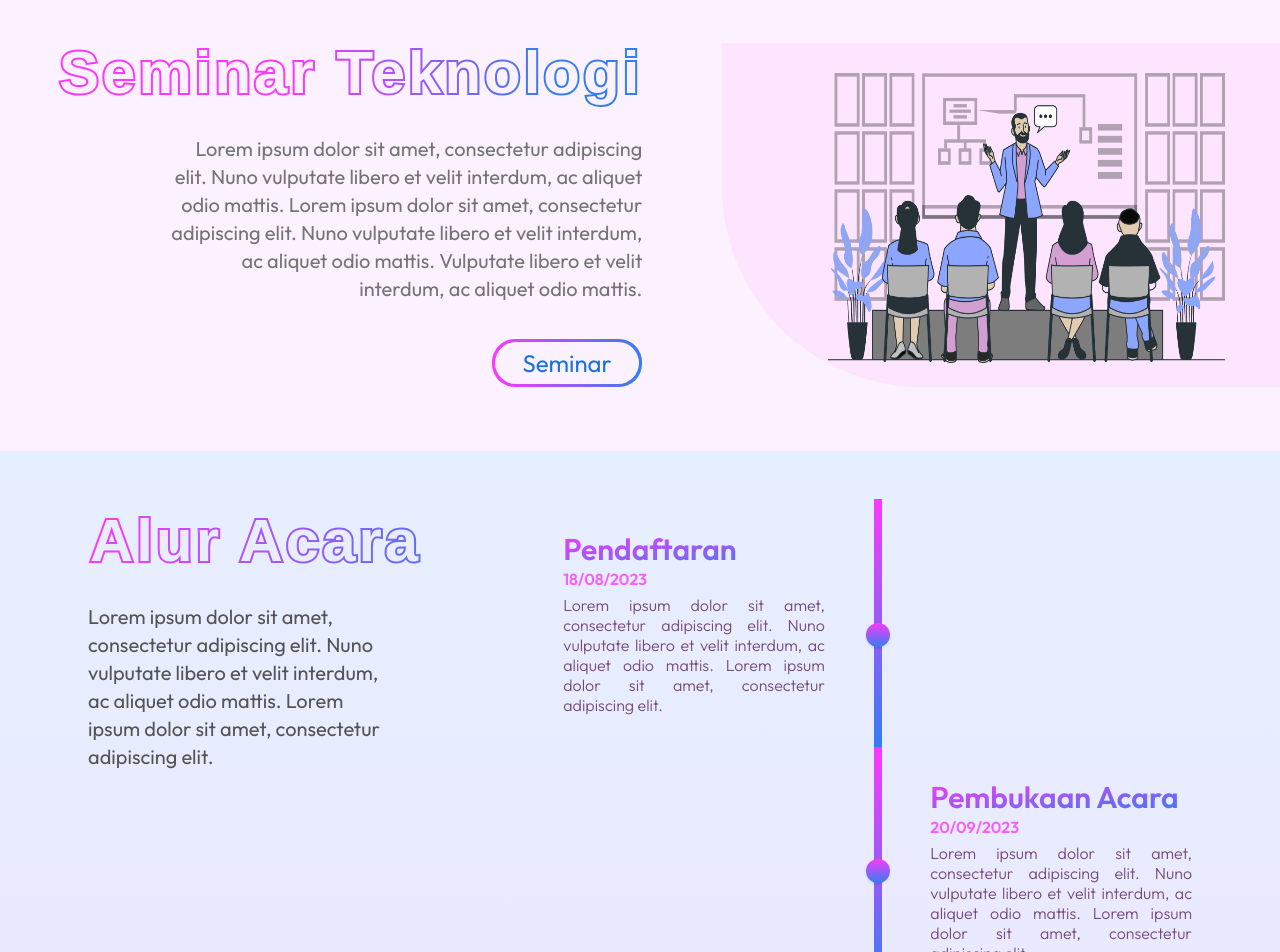
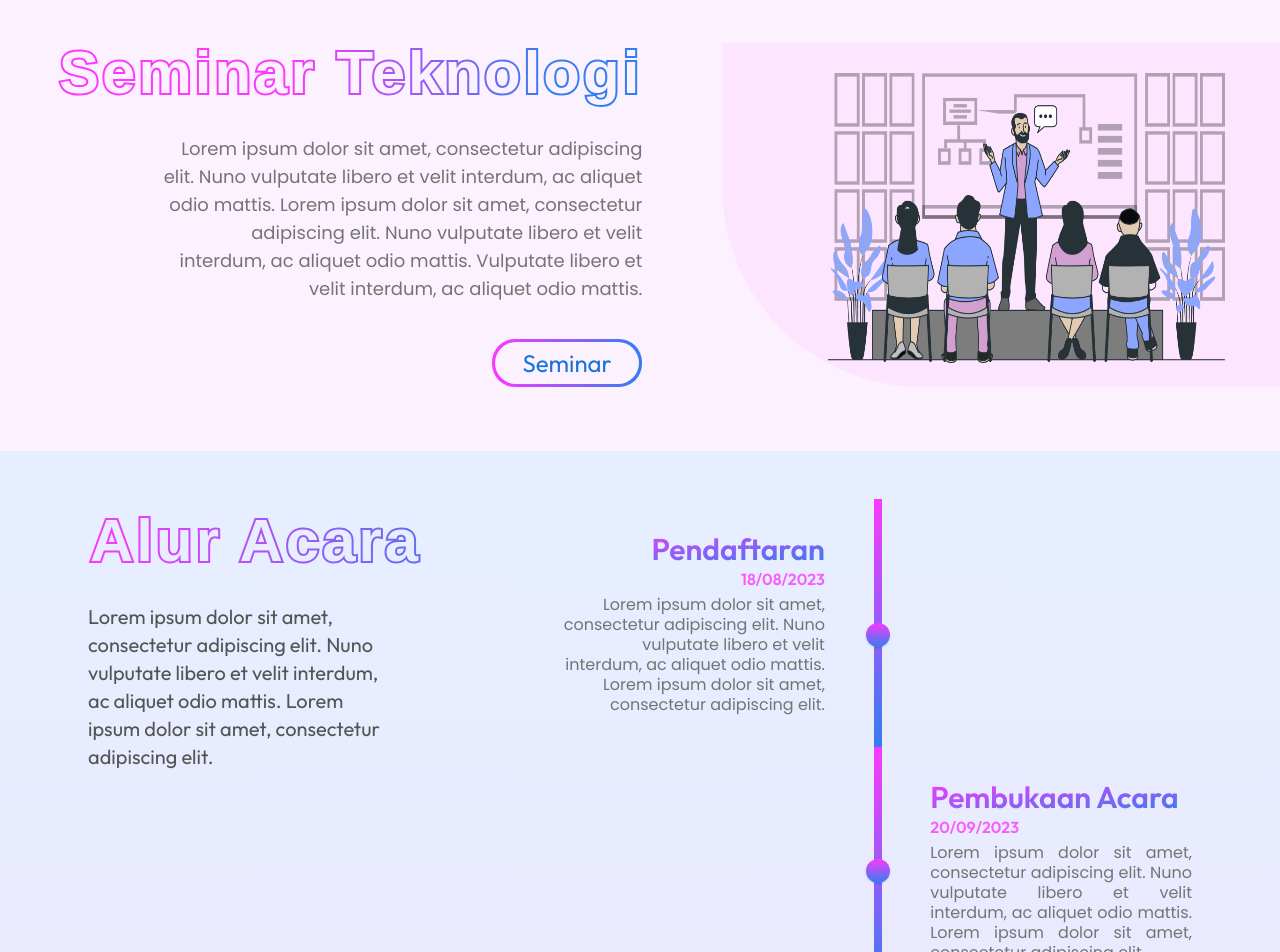
Before and after one commit to zildjianvitoo/srifoton2023fe-deployed, a Next.js app: page / in a window 1280 px wide. Shown: the part 1320-2272 px from the top of the page. Built offline with nearby package versions, Linux system fonts and the light colour scheme.

Commit message:
fix timeline landingpage

```diff
--- a/components/molecules/TimelineBox.jsx
+++ b/components/molecules/TimelineBox.jsx
@@ -5,7 +5,7 @@ export default function TimelineBox({
   right,
   barColor = "bg-gradient-to-b from-[#FC39FC] to-[#337EF0]",
   titleColor = "bg-gradient-to-br from-[#FC39FC] to-[#337EF0] bg-clip-text text-transparent",
-  descColor = "text-[#75497C] dark:text-[#EDEDED]",
+  descColor = "text-[#747474] dark:text-[#FDE5FF]",
   dateColor = "text-[#FC39FC]/80 ",
 }) {
   if (right) {
@@ -25,7 +25,7 @@ export default function TimelineBox({
           </h2>
           <p className={` mb-1 font-semibold  ${dateColor} `}>{date}</p>
           <p
-            className={`leading-tight font-poppins font-light text-justify ${descColor} `}
+            className={`leading-tight font-poppins text-justify dark:font-light ${descColor} `}
           >
             {description}
           </p>
@@ -34,14 +34,14 @@ export default function TimelineBox({
     );
   }
   return (
-    <div className="flex flex-row-reverse md:contents">
+    <div className="flex flex-row-reverse text-right md:contents">
       <div className="col-start-1 col-end-5 p-4 my-4 ml-auto rounded-xl">
         <h2 className={`text-2xl font-semibold lg:text-3xl  ${titleColor}`}>
           {title}
         </h2>
         <p className={`font-semibold  ${dateColor}`}>{date}</p>
         <p
-          className={`mt-1 font-poppins font-light leading-tight text-justify ${descColor} `}
+          className={`mt-1 font-poppins leading-tight dark:font-light ${descColor} `}
         >
           {description}
         </p>
--- a/components/organisms/LandingPage/Intro.jsx
+++ b/components/organisms/LandingPage/Intro.jsx
@@ -75,7 +75,7 @@ function Content({ header, text, buttonText, isPink, isBlue }) {
             {header}
           </h1>
           <p
-            className={`text-base font-poppins md:text-lg lg:text-xl text-[#747474] dark:text-[#CFCFCF] lg:w-[80%]  ${
+            className={`text-base font-poppins md:text-lg  text-[#747474] dark:text-[#CFCFCF] lg:w-[80%]  ${
               isPink && "text-right "
             }  `}
           >
--- a/pages/_app.js
+++ b/pages/_app.js
@@ -1,11 +1,9 @@
 import Navbar from "@/components/Navbar";
 import HydrationContext from "@/context/HydrationContext";
 import "@/styles/globals.css";
-import { Outfit } from "next/font/google";
+import { outfit, poppins } from "@/public/fonts/fonts";
 import { ThemeProvider, useTheme } from "next-themes";
 import Head from "next/head";
-
-const outfit = Outfit({ subsets: ["latin"] });
 
 export default function App({ Component, pageProps }) {
   const { theme } = useTheme();
@@ -23,7 +21,7 @@ export default function App({ Component, pageProps }) {
       </Head>
       {/* <HydrationContext> */}
       <ThemeProvider attribute="class" value={theme} enableSystem={false}>
-        <div className={outfit.className}>
+        <div className={` ${poppins.variable} ${outfit.className}`}>
           <Navbar />
           <Component {...pageProps} />
         </div>
--- a/public/fonts/fonts.js
+++ b/public/fonts/fonts.js
@@ -1,5 +1,7 @@
 import localFont from "next/font/local";
-import { Poppins } from "next/font/google";
+import { Poppins, Outfit } from "next/font/google";
+
+export const outfit = Outfit({ subsets: ["latin"] });
 
 export const ethnocentric = localFont({
   src: "./Ethnocentric-Rg.ttf",
```
